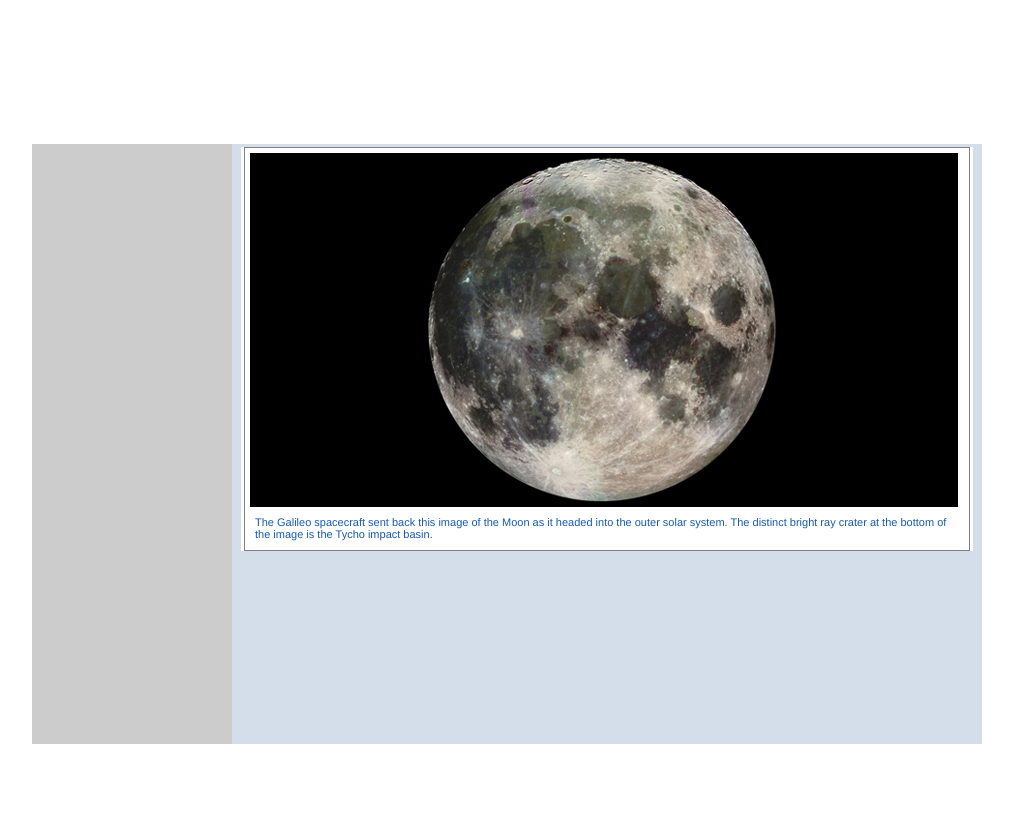
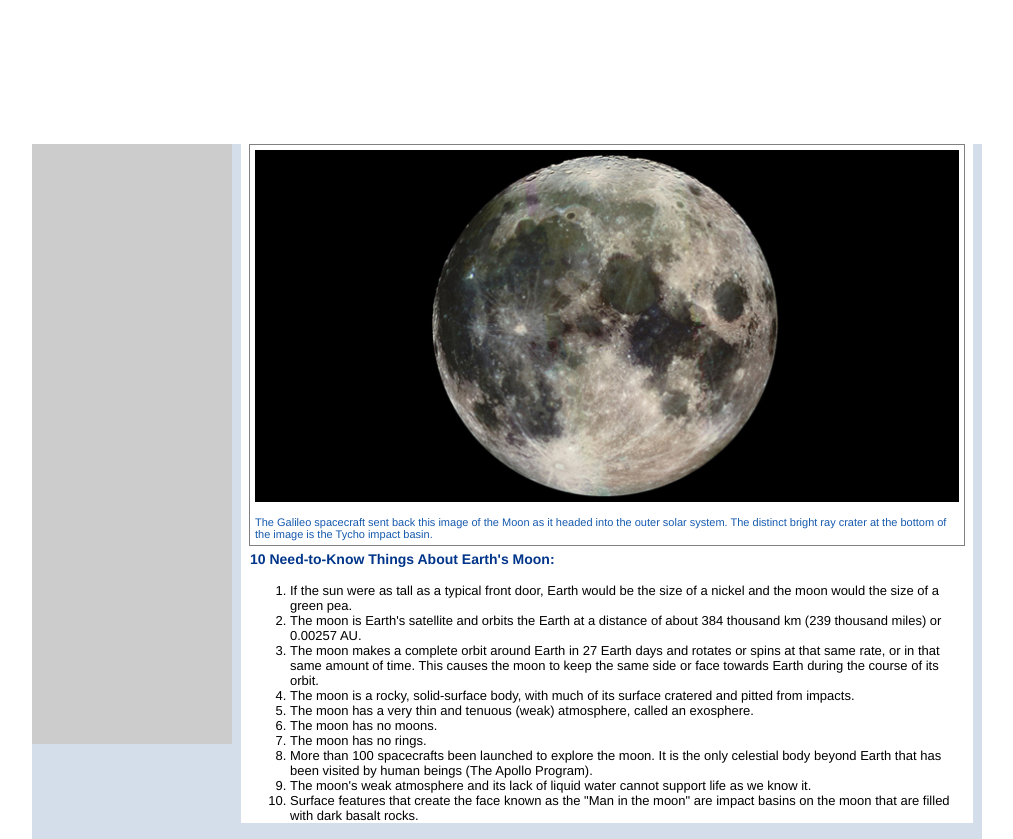
Before and after one commit to peoplespete/moon, a plain HTML site: page index.html in a window 1280 px wide. Shown: the whole page, without its empty margins (133-1146 px from the left). Before the commit the page ends 800 px from the top, so only its background shows below. Drawn offline with Linux system fonts and the light colour scheme.

Commit message:
Begin Ordered List

```diff
--- a/css/style.css
+++ b/css/style.css
@@ -1,3 +1,7 @@
+body {
+  font-family: Helvetica, Arial, sans-serif;
+}
+
 body > div {
   width: 950px;
   margin: 0 auto;
@@ -34,20 +38,38 @@ body > div > section > div {
   margin-right: 9px;
 }
 
-body > div > section > div > article {
+body > div > section > div > article:nth-of-type(1) {
+  width: 714px;
   margin: 0 auto;
   border: 1px solid gray;
-  margin: 3px;
+}
+
+body > div > section > div > article:nth-of-type(1) > img {
+  margin: 0 auto;
+  width: 704px;
+  height: 352px;
   padding: 5px;
 }
 
-body > div > section > div > article > img {
-  margin: 0 auto;
-}
-
-body > div > section > div >article > p {
-  font-family: Helvetica, Arial, sans-serif;
+body > div > section > div > article:nth-of-type(1) > p {
   font-size: 11px;
   margin: 5px;
   color: #165AAE;
 }
+
+.subtitle {
+  color: #01358A;
+  font-weight: bold;
+  font-size: 14px;
+  margin-top: 5px;
+}
+
+body > div > section > div > article:nth-of-type(2) {
+  width: 714px;
+  margin: 0 auto;
+}
+
+body > div > section > div > article:nth-of-type(2) > ol > li {
+  font-size: 13px;
+  color: #000000;
+}
--- a/index.html
+++ b/index.html
@@ -19,6 +19,21 @@
           <img src="images/Moon.jpg">
           <p>The Galileo spacecraft sent back this image of the Moon as it headed into the outer solar system. The distinct bright ray crater at the bottom of the image is the Tycho impact basin.</p>
         </article>
+        <article>
+          <p class="subtitle">10 Need-to-Know Things About Earth's Moon:</p>
+          <ol>
+            <li>If the sun were as tall as a typical front door, Earth would be the size of a nickel and the moon would the size of a green pea.</li>
+            <li>The moon is Earth's satellite and orbits the Earth at a distance of about 384 thousand km (239 thousand miles) or 0.00257 AU.</li>
+            <li>The moon makes a complete orbit around Earth in 27 Earth days and rotates or spins at that same rate, or in that same amount of time. This causes the moon to keep the same side or face towards Earth during the course of its orbit.</li>
+            <li>The moon is a rocky, solid-surface body, with much of its surface cratered and pitted from impacts.</li>
+            <li>The moon has a very thin and tenuous (weak) atmosphere, called an exosphere.</li>
+            <li>The moon has no moons.</li>
+            <li>The moon has no rings.</li>
+            <li>More than 100 spacecrafts been launched to explore the moon. It is the only celestial body beyond Earth that has been visited by human beings (The Apollo Program).</li>
+            <li>The moon's weak atmosphere and its lack of liquid water cannot support life as we know it.</li>
+            <li>Surface features that create the face known as the "Man in the moon" are impact basins on the moon that are filled with dark basalt rocks.</li>
+          </ol>
+        </article>
       </div>
     </section>
     <footer></footer>
```
